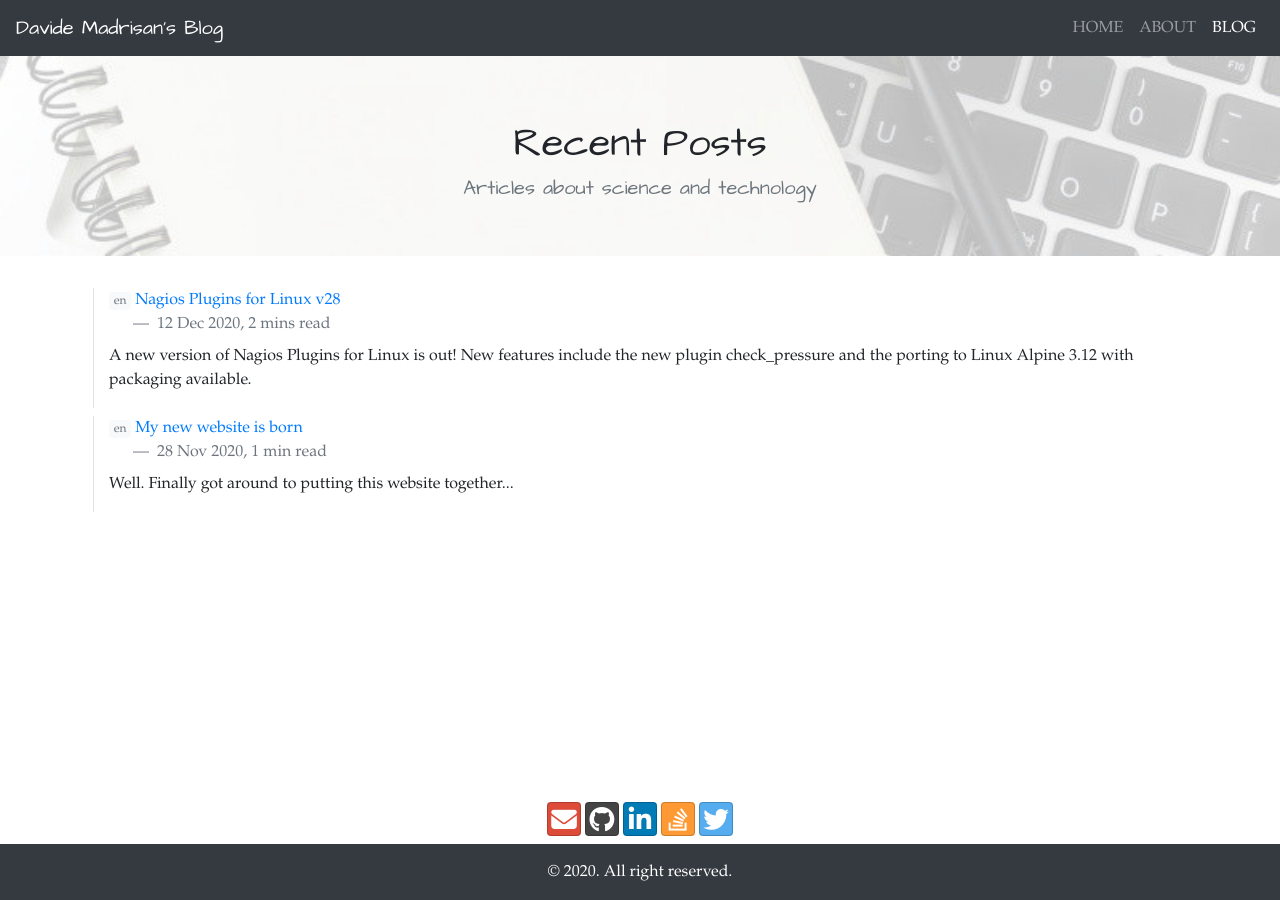
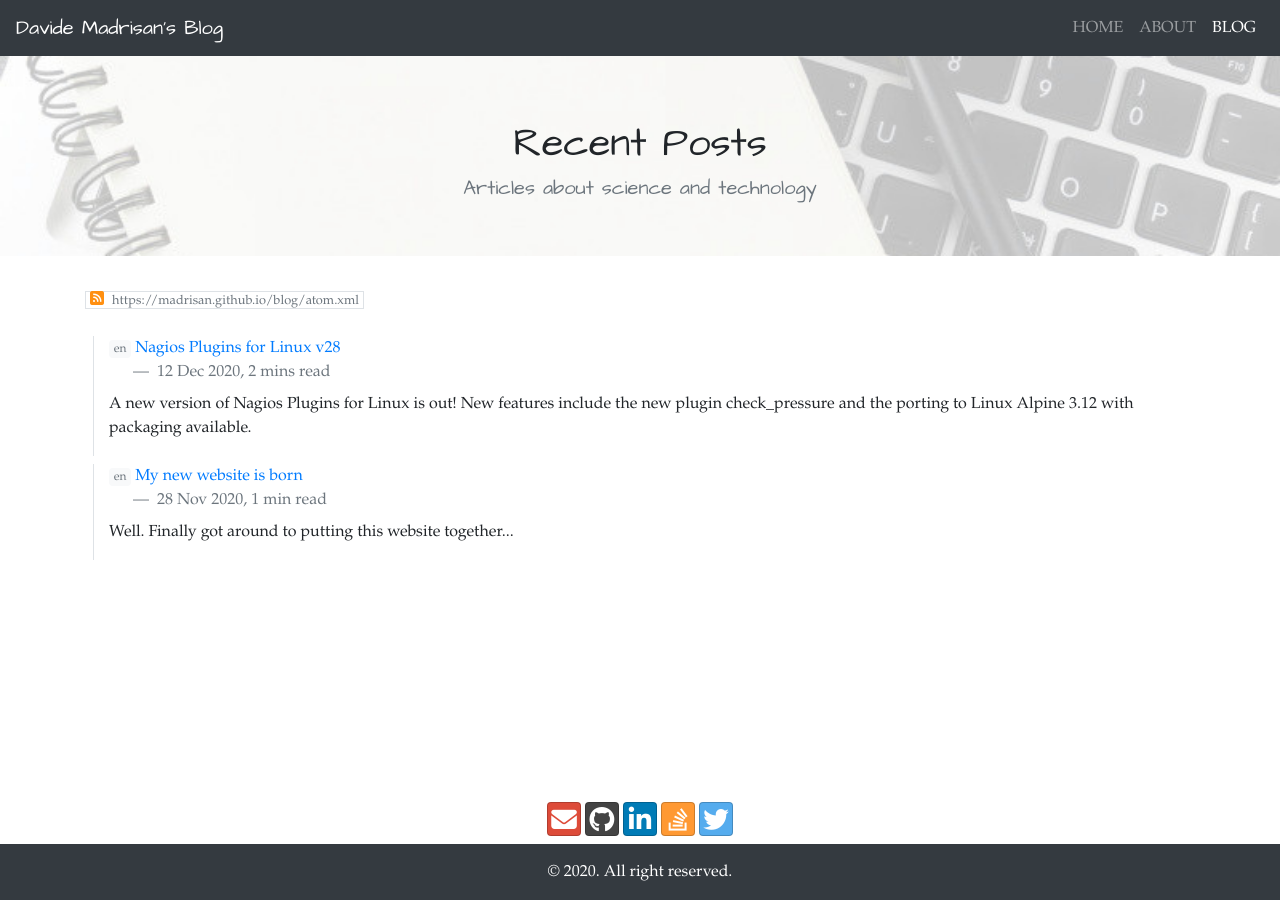
Before and after one commit to madrisan/madrisan.github.io, a Jekyll site: the page built from blog/index.html, in a window 1280 px wide. Built offline with Jekyll 4.4.1, drawn with Linux system fonts in a browser that asks for light colours; nearby versions of some CDN libraries.

Commit message:
The RSS link was removed by mistake. Restore it
Signed-off-by: Davide Madrisan <davide.madrisan@gmail.com>

```diff
--- a/blog/index.html
+++ b/blog/index.html
@@ -7,6 +7,19 @@ title: Davide Madrisan's Blog
      style="background-image: url({{  site.images.blog.default }});">
     <h1 class="text-center">Recent Posts</h1>
     <h5 class="text-center text-secondary">Articles about science and technology</h5>
+</div>
+
+<div class="container">
+    <div class="row pb-3">
+        <div class="col">
+            <span class="border">
+                <i class="fa fa-rss-square fa-rss-color ml-1" aria-hidden="true"></i>
+                <span class="ml-1 mr-1 text-secondary">
+                    <small>https://madrisan.github.io/blog/atom.xml</small>
+                </span>
+            </span>
+        </div>
+    </div>
 </div>
 
 <div class="container">
```
